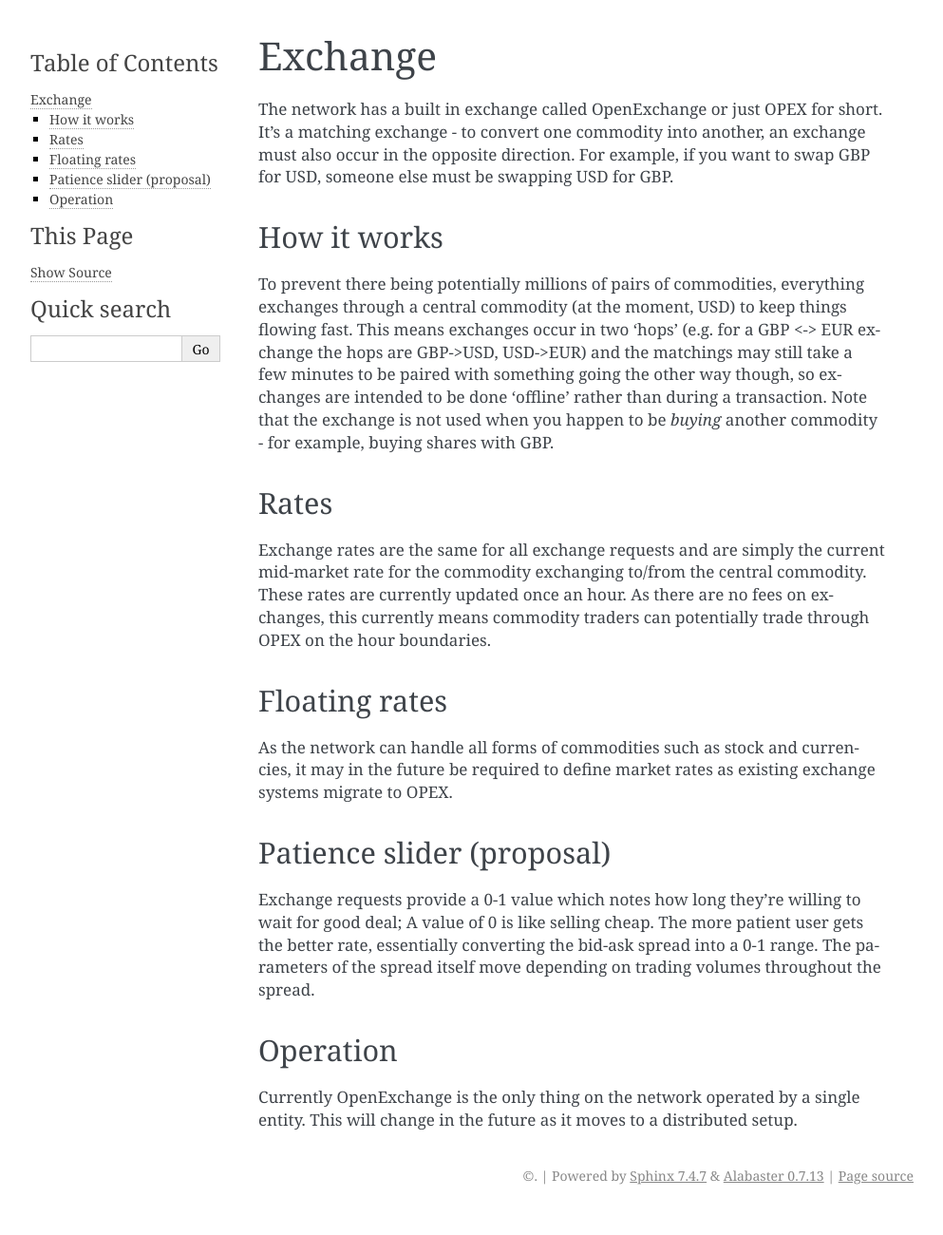
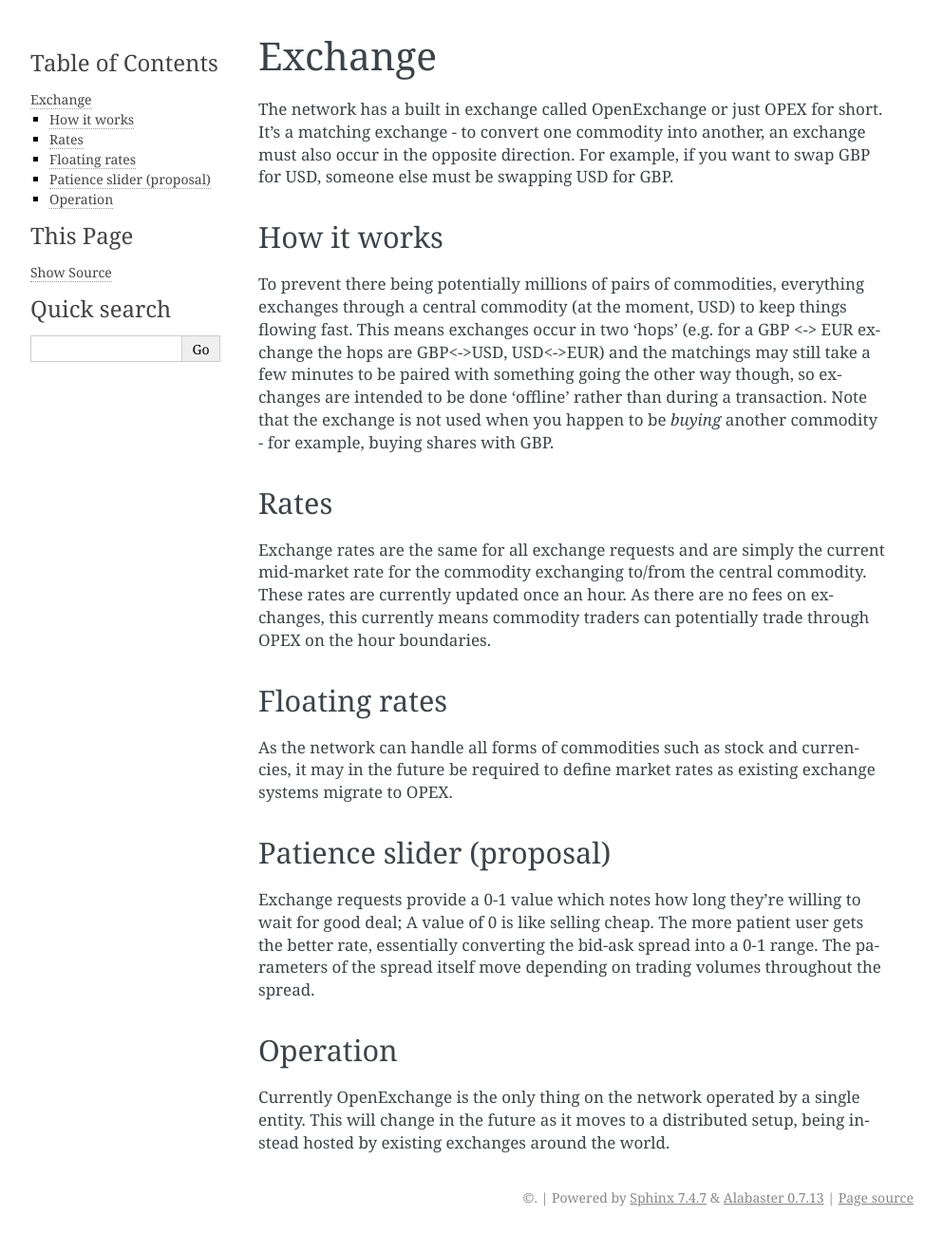
Before and after one commit to OpenTransfr/Core, a Sphinx documentation site: the page built from docs/Exchange/index.rst, in a window 1280 px wide. Shown: the whole page at 95% size, without its empty margins (148-1141 px from the left). Built offline with Sphinx 7.4.7, drawn with Linux system fonts in a browser that asks for light colours; before the commit the page ends 1277 px from its top, so only the background shows below that.

Commit message:
Update index.rst

```diff
--- a/docs/Exchange/index.rst
+++ b/docs/Exchange/index.rst
@@ -8,7 +8,7 @@
 How it works
 ------------
 
-To prevent there being potentially millions of pairs of commodities, everything exchanges through a central commodity (at the moment, USD) to keep things flowing fast. This means exchanges occur in two 'hops' (e.g. for a GBP <-> EUR exchange the hops are GBP->USD, USD->EUR) and the matchings may still take a few minutes to be paired with something going the other way though, so exchanges are intended to be done 'offline' rather than during a transaction. Note that the exchange is not used when you happen to be *buying* another commodity - for example, buying shares with GBP.
+To prevent there being potentially millions of pairs of commodities, everything exchanges through a central commodity (at the moment, USD) to keep things flowing fast. This means exchanges occur in two 'hops' (e.g. for a GBP <-> EUR exchange the hops are GBP<->USD, USD<->EUR) and the matchings may still take a few minutes to be paired with something going the other way though, so exchanges are intended to be done 'offline' rather than during a transaction. Note that the exchange is not used when you happen to be *buying* another commodity - for example, buying shares with GBP.
 
 Rates
 -----
@@ -28,4 +28,4 @@
 Operation
 ---------
 
-Currently OpenExchange is the only thing on the network operated by a single entity. This will change in the future as it moves to a distributed setup.
+Currently OpenExchange is the only thing on the network operated by a single entity. This will change in the future as it moves to a distributed setup, being instead hosted by existing exchanges around the world.
```
